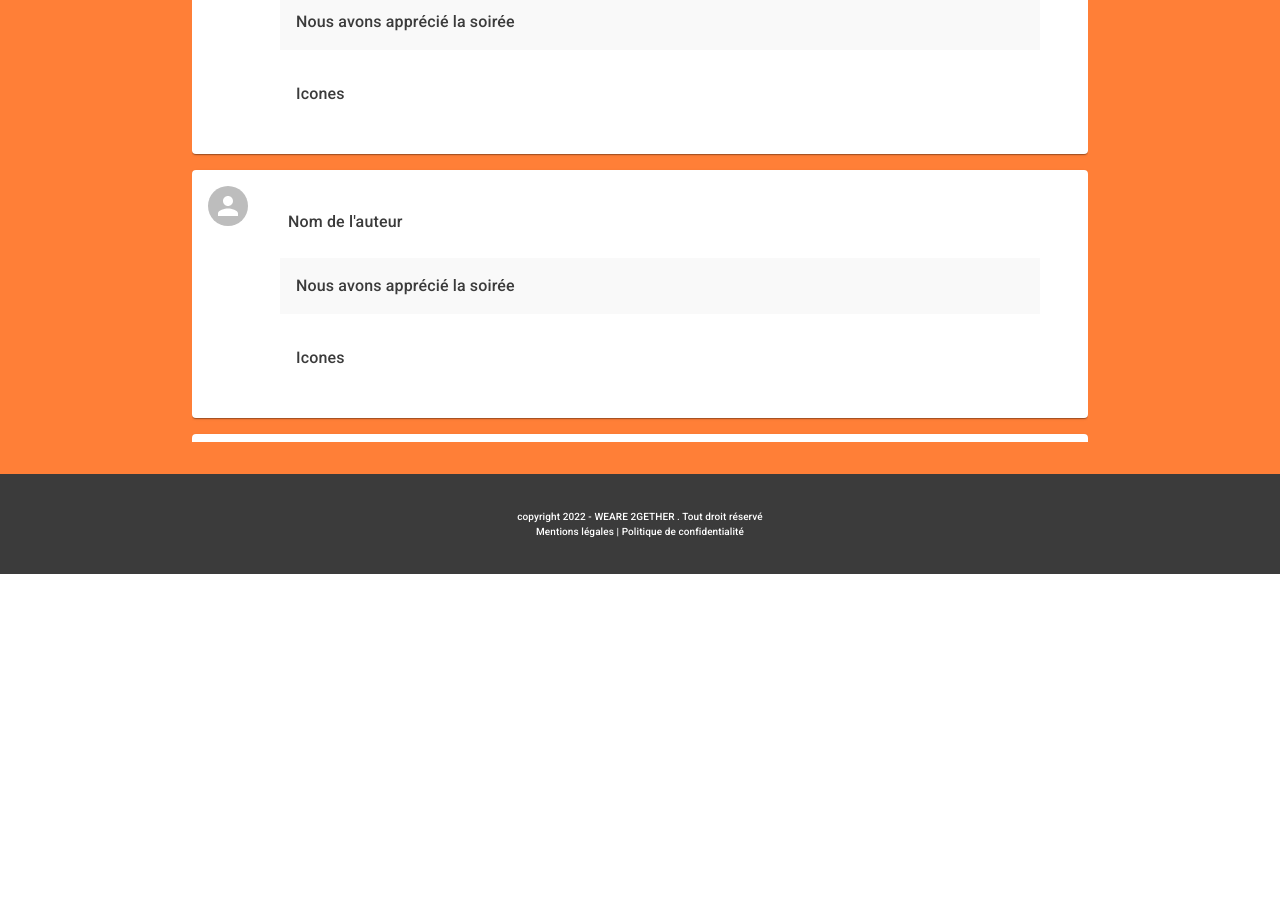
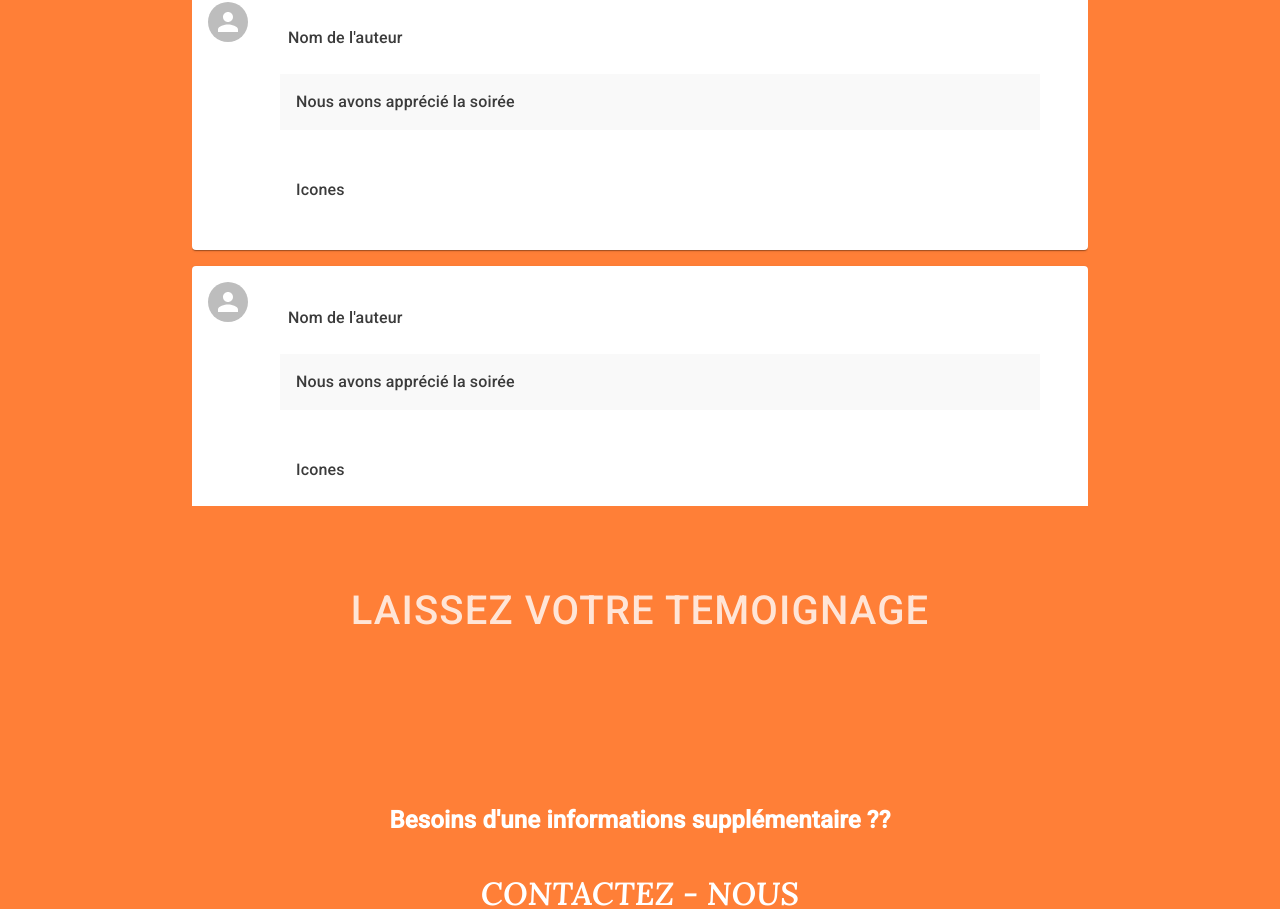
Before and after one commit to nivorako/weare2gether, a React (Create React App) app: page / in a window 1280 px wide. Shown: the part 3648-4557 px from the top of the page. Before the commit the page ends 4222 px from the top, so only its background shows below. Built offline with nearby package versions, Linux system fonts and the light colour scheme.

Commit message:
contact article in Home

```diff
--- a/src/components/About.js
+++ b/src/components/About.js
@@ -87,7 +87,7 @@ const About = () => {
 
 const AboutContainer = styled.article`
     width: 70%;
-    margin: 2rem auto;
+    margin: 4rem auto;
 
 `;
 
--- /dev/null
+++ b/src/components/Contact.js
@@ -0,0 +1,238 @@
+import React from 'react';
+import { Link } from 'react-router-dom';
+
+import styled from '@emotion/styled';
+
+import {
+    Button,
+    Box,
+    Grid,
+    TextField,
+    FormControlLabel,
+    Checkbox,
+    TextareaAutosize,
+    InputLabel,
+    checkboxClasses
+} from "@mui/material";
+
+const Contact = () => {
+    return (
+        <ContactContainer>
+            <ContactBox>
+                <ContactHead>
+                    <H2>Besoins d'une informations supplémentaire ??</H2>
+                    <H3>CONTACTEZ - NOUS</H3>
+                </ContactHead>
+
+                <ContactBody>
+                    <Box
+                        sx={{
+                            display: "flex",
+                            justifyContent: "center",
+                            alignItems: "center"
+                        }}
+                    >
+                        <ContactInput>
+                            <Grid  container spacing={2}>
+                                <Grid item xs={12} sm={6}>
+                                    <Label>Nom</Label>
+                                    <CustomTextField
+                                        required
+                                        fullWidth
+                                        id="email"
+                                        //label="email"
+                                        name="email"
+                                        autoComplete="email"
+                                        // value={formData.email}
+                                        // onChange={(e) =>
+                                        // 	setFormData({ ...formData, email: e.target.value })
+                                        // }
+                                        // inputprops={{
+                                        // 	"data-testid": "email-input" // Ajoutez un attribut data-testid
+                                        // }}
+                                    />
+                                </Grid>
+                                <Grid item xs={12} sm={6}>
+                                    <Label>Prenom</Label>
+                                    <CustomTextField
+                                        required
+                                        fullWidth
+                                        id="email"
+                                        name="email"
+                                        autoComplete="email"
+
+                                    />
+                                </Grid>
+                                <Grid item xs={12} sm={6}>
+                                    <Label>Email</Label>
+                                    <CustomTextField
+                                        required
+                                        fullWidth
+                                        id="email"
+                                        name="email"
+                                        autoComplete="email"
+
+                                    />
+                                </Grid>
+                                <Grid item xs={12} sm={6}>
+                                    <Label>Telephone</Label>
+                                    <CustomTextField
+                                        required
+                                        fullWidth
+                                        id="email"
+                                        name="email"
+                                        autoComplete="email"
+
+                                    />
+                                </Grid>
+                                <Grid item xs={12}>
+                                    <Box>Message :</Box>
+                                    <CustomTextarea
+                                        required
+
+                                    />
+                                </Grid>
+                                <Grid item xs={12}>
+                                    <FormControlLabel
+                                        sx={{
+                                            width: "100%",
+                                            display: "flex",
+                                            alignItems: "start"
+                                        }}
+                                        control={
+                                            <Checkbox
+                                                value="allowExtraEmails"
+                                                color="primary"
+                                                sx={{
+                                                    '&.Mui-checked': {
+                                                      color: 'white', // Couleur de la case cochée
+                                                    },
+                                                    [`&, &.${checkboxClasses.checked}`]: {
+                                                      color: 'white', // Couleur de la case non cochée
+                                                    },
+                                                }}
+                                            />
+                                        }
+                                        label="      En soumettant ce formulaire, j'accepte que mes
+                                        données personnelles soient utilisées pour me recontacter.
+                                        Aucun autre traitement ne sera effectué avec mes
+                                        informations. Pour connaître et exercer vos droits, veuillez
+                                        consultez la Politique de confidentialité."
+                                    />
+                                </Grid>
+                            </Grid>
+                        </ContactInput>
+                        <ContactLinkItems>
+                            <Link to="#" style={{textDecoration: 'none', color: 'white'}}>
+                                <ContactLinkItem>amm@rakoto.fr</ContactLinkItem>
+                            </Link>
+
+                            <ContactLinkItem>06.06.77.88.99</ContactLinkItem>
+                            <ContactLinkItem>Facebook</ContactLinkItem>
+                        </ContactLinkItems>
+                    </Box>
+
+                    <ContactSubmit>
+                        <ContactBtn>Envoyer</ContactBtn>
+                    </ContactSubmit>
+                </ContactBody>
+            </ContactBox>
+        </ContactContainer>
+    )
+};
+
+const ContactContainer = styled.div`
+    width: 100%;
+
+    background-color: var(--secondary);
+`;
+
+const ContactBox = styled.div`
+    width: 50%;
+    height: 100%;
+    margin: 0 auto;
+    color: white;
+    padding-bottom: 2rem;
+`;
+
+const ContactHead = styled.div`
+    width: 100%;
+    padding-top: 4rem;
+    text-align: center;
+`;
+
+const H3 = styled.h3`
+    font-size: 32px;
+    font-family: Lora;
+`;
+
+const H2 = styled.h2`
+
+`;
+
+const ContactBody = styled.form`
+    width: 100%;
+    display: flex;
+    flex-direction: column;
+    align-items: center;
+    padding: 1rem;
+    background-color: var(--primary);
+`;
+
+const ContactInput = styled.div`
+    width: 70%;
+    padding: .5rem;
+`;
+
+const ContactLinkItems = styled.div`
+    width: 30%;
+    height: 400px;
+    display: flex;
+    flex-direction: column;
+    justify-content: space-around;
+    align-items: center;
+`;
+
+const ContactLinkItem = styled.div`
+
+`;
+
+const ContactSubmit = styled.div`
+    margin: 1rem;
+`;
+
+const ContactBtn = styled(Button)`
+    color: white;
+    background-color: var(--secondary);
+`;
+
+const CustomTextField = styled(TextField)`
+&& {
+    input {
+        border: none;
+        background-color: white;
+        outline: none;
+        &:focus {
+            border: none;
+            background-color: white;
+        }
+    }
+    label {
+        color: black; /* Couleur du label par défaut */
+            &.Mui-focused {
+                color: black; /* Couleur du label lorsque le TextField est en focus */
+            }
+        }
+    }
+`;
+
+const CustomTextarea = styled(TextareaAutosize)`
+    width: 100%;
+    height: 200px; /* Height personnalisé */
+`;
+
+const Label = styled.p`
+    color: white;
+`;
+
+export default Contact
--- a/src/components/Guest.js
+++ b/src/components/Guest.js
@@ -2,11 +2,11 @@ import React from 'react';
 
 import styled from '@emotion/styled';
 
-import {Paper, Avatar} from '@mui/material';
+import {Paper, Avatar, Button} from '@mui/material';
 
 const Guest = () => {
     return (
-        <GuestContainer>
+        <GuestContainer id="guest">
             <GuestBox>
                 <GuestHead>
                     <GuestTitle>
@@ -74,6 +74,10 @@ const Guest = () => {
                         </GuestMsg>
                     </GuestItem>
                 </GuestItems>
+                <GuestSubmit>
+                    <GuestBtn>Laissez votre temoignage</GuestBtn>
+                </GuestSubmit>
+
             </GuestBox>
         </GuestContainer>
     )
@@ -81,14 +85,18 @@ const Guest = () => {
 
 const GuestContainer = styled.article`
     width: 100%;
+    height: 140vh;
     background-color: var(--secondary);
-    padding-bottom: 2rem;
+
 `;
 
 const GuestBox = styled.div`
     width: 70%;
     height: auto;
     margin: 0 auto;
+    display: flex;
+    flex-direction: column;
+    align-items: center;
 `;
 
 const GuestHead = styled.div`
@@ -153,8 +161,36 @@ const GuestMsgBody = styled.div`
 
 const GuestMsgNotif = styled.div`
     width: 100%;
-    padding: 1rem;
+    padding: 2rem 1rem 1rem 1rem;
     color: var(--black);
 `;
 
+const GuestSubmit = styled.div`
+    position: relative;
+    margin-top: 4rem;
+    opacity: .8;
+    &::after{
+        content: '';
+        position: absolute;
+        bottom: -3px; /* la hauteur du soulignement */
+        left: 0;
+        width: 100%;
+        height: 2px; /* épaisseur du soulignement */
+        background-color: white; /* couleur soulignement */
+        opacity: 0;
+        transition: opacity 0.2s ease-in-out;
+    }
+    &:hover::after{
+        opacity:1
+    }
+    &:hover{
+        opacity: 1;
+    }
+`;
+
+const GuestBtn = styled(Button)`
+    color: white;
+    font-size: 40px;
+`;
+
 export default Guest
--- a/src/components/Header.js
+++ b/src/components/Header.js
@@ -57,6 +57,7 @@ const Header = () => {
 
     const handleScroll = () => {
         const aboutSection = document.getElementById('about');
+        const guestSection = document.getElementById('guest');
 
         if (aboutSection) {
             const aboutSectionOffset = aboutSection.offsetTop;
@@ -78,8 +79,20 @@ const Header = () => {
               dispatch(changeMenu(MenuWhite));
               dispatch(changeBoxShadow("var(--primary)"));
             }
-      };
-    }
+        }
+        if(guestSection){
+            const guestSectionOffset = guestSection.offsetTop;
+            const scrollY = window.scrollY;
+            if(scrollY >= guestSectionOffset){
+                dispatch(changeToolbarColor("var(--primary)"));
+                dispatch(changeColor("white"));
+                dispatch(changeShopBskt(ShopBskt));
+                dispatch(changeUser(User));
+                dispatch(changeMenu(MenuWhite));
+                dispatch(changeBoxShadow("var(--primary)"));
+            }
+        }
+    };
 
     useEffect(() => {
         window.addEventListener('scroll', handleScroll);
--- a/src/pages/Home.js
+++ b/src/pages/Home.js
@@ -7,6 +7,7 @@ import ImgTitle from "../assets/imgTitle.png";
 import Event from '../components/Event';
 import About from '../components/About';
 import Guest from '../components/Guest';
+import Contact from '../components/Contact';
 
 const Home = () => {
 
@@ -62,6 +63,7 @@ const Home = () => {
                 </EventContainer>
                 <About />
                 <Guest />
+                <Contact />
             </HomeContainer>
         </>
     )
```
